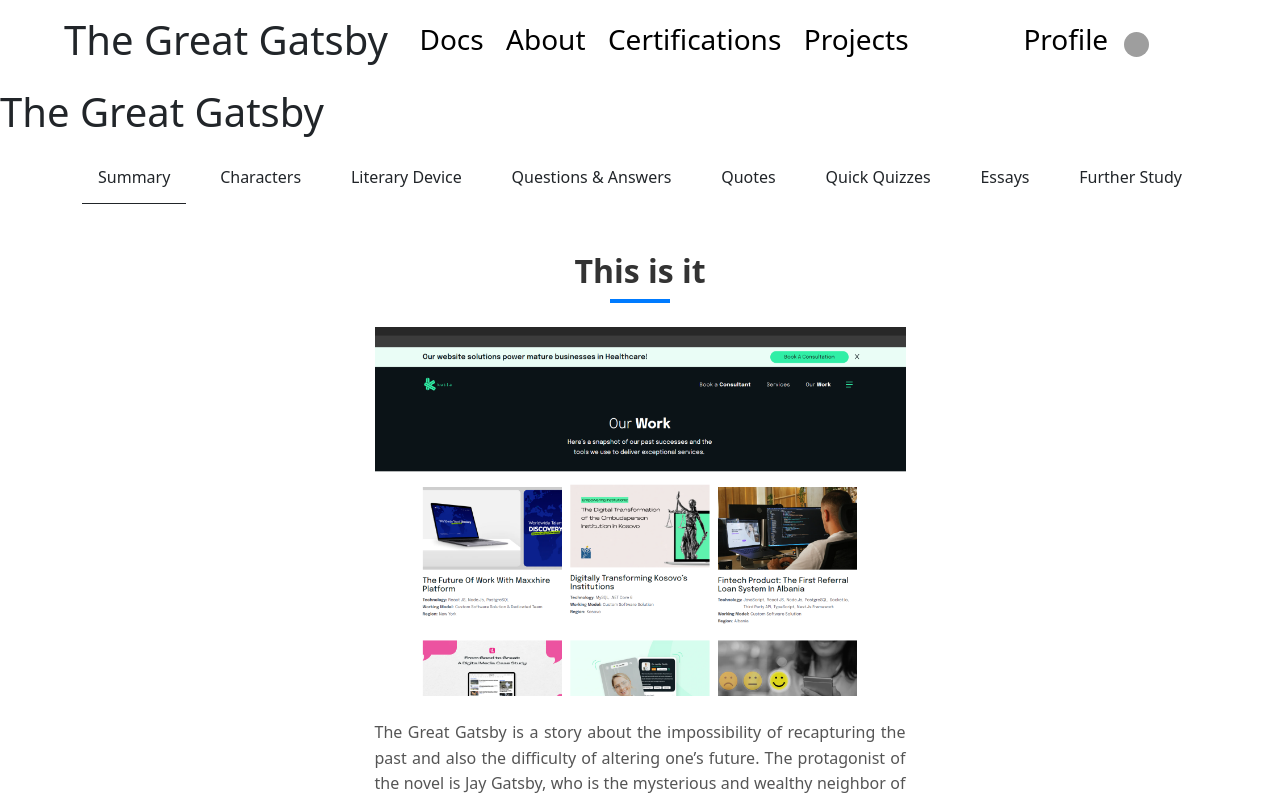
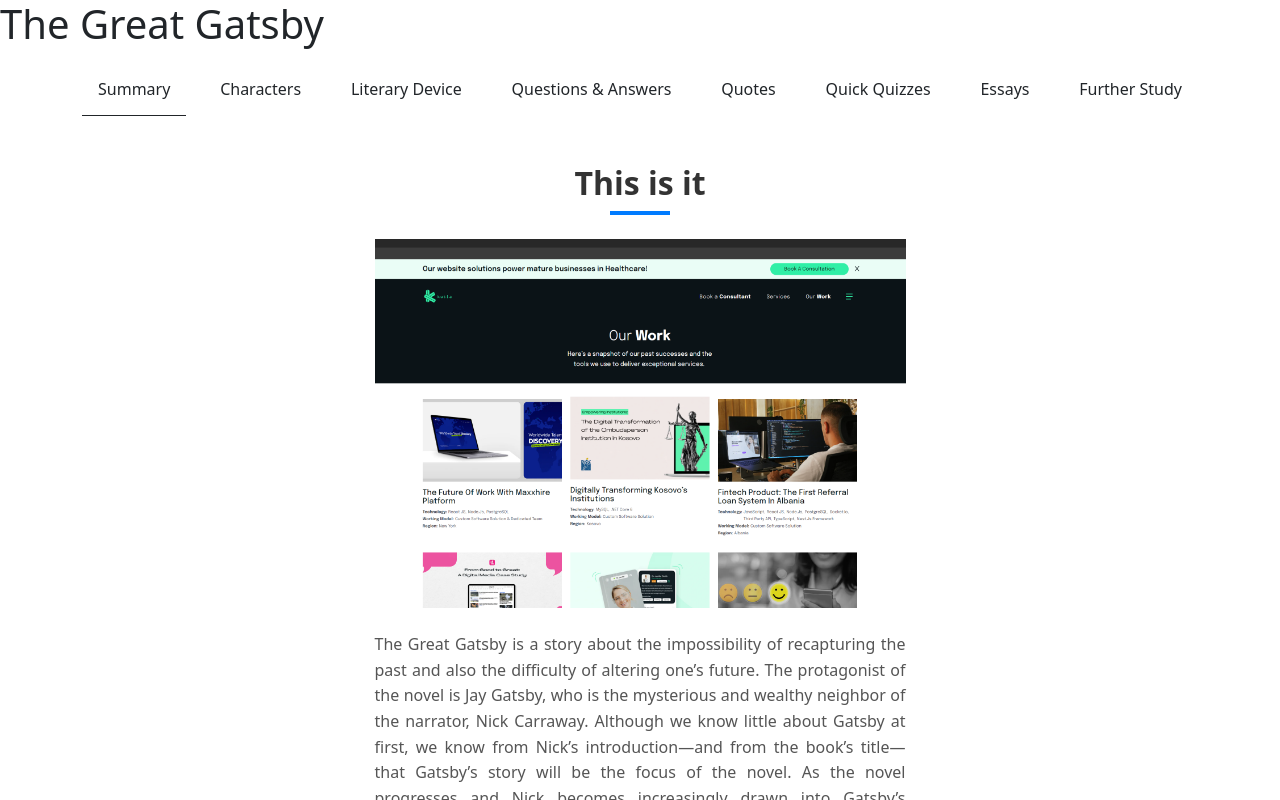
Before and after one commit to ErblinKrasniqi/thegreatgatsby, a Next.js app: page / in a window 1280 px wide. Shown: the top 800 px of the page. Built offline with nearby package versions, Linux system fonts and the light colour scheme; grey boxes are pictures that could not be loaded.

Commit message:
Update page.js

```diff
--- a/src/app/page.js
+++ b/src/app/page.js
@@ -1,7 +1,7 @@
 "use client";
 import React, { useState } from "react";
 
-import Navbar from "./shared/Navbar/Navbar";
+// import Navbar from "./shared/Navbar/Navbar";
 // Import your components for the other pages (commented for now)
 import Summary from "./pages/Summary";
 import Characters from "./pages/Characters";
@@ -39,7 +39,7 @@
 
   return (
     <React.Fragment>
-      <Navbar />
+      {/* <Navbar /> */}
 
       {/* Banner Section */}
       <div className="banner">
```
